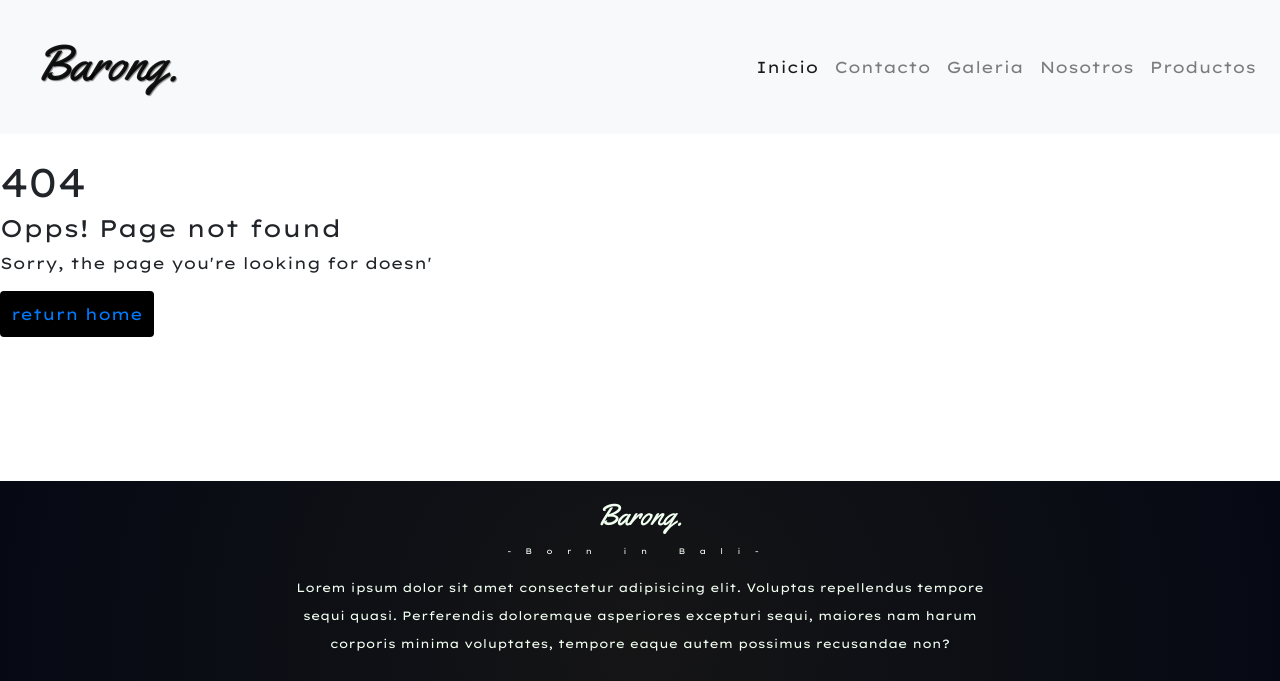
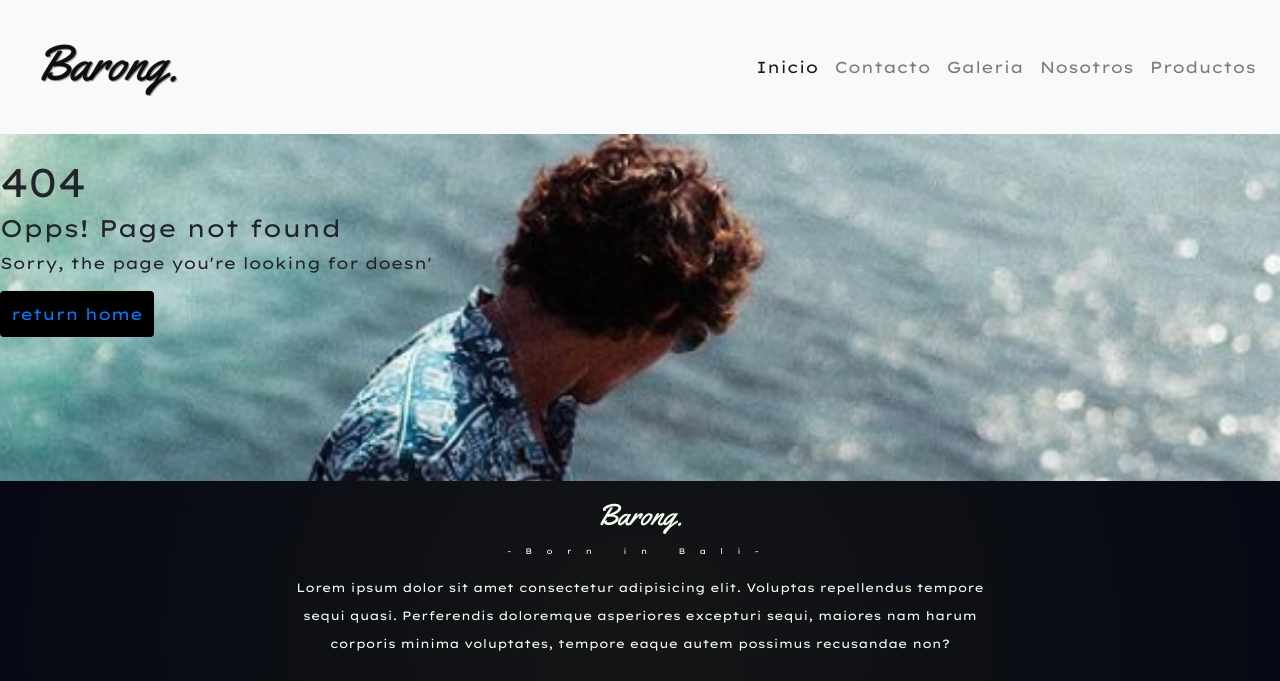
Before and after one commit to JuanHerrero28/Barong-Juan-Manuel-Herrero, a plain HTML site: page 404.html in a window 1280 px wide. Shown: the top 681 px of the page. Drawn offline with nearby package versions, Linux system fonts and the light colour scheme; files that its build step writes are made by us from their sources; the site is published under a folder, as on GitHub Pages, so addresses that start at the root find nothing; a web font is replaced by a local one.

Commit message:
Update _generales.scss

```diff
--- a/_generales.scss
+++ b/_generales.scss
@@ -8,7 +8,7 @@
 body {
     font-family: 'Lexend Giga', sans-serif;
     min-height: 100vh;
-    background-image: url(/media/fondo.PNG);
+    background-image: url(media/fondo.PNG);
     background-position: center;
     background-repeat: no-repeat;
     background-attachment: fixed;
```
